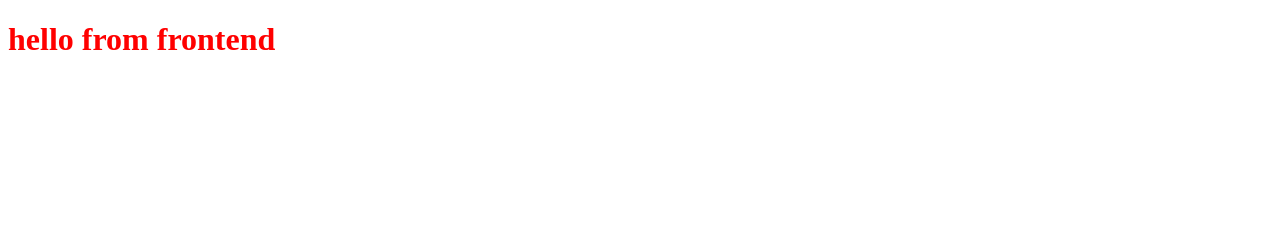
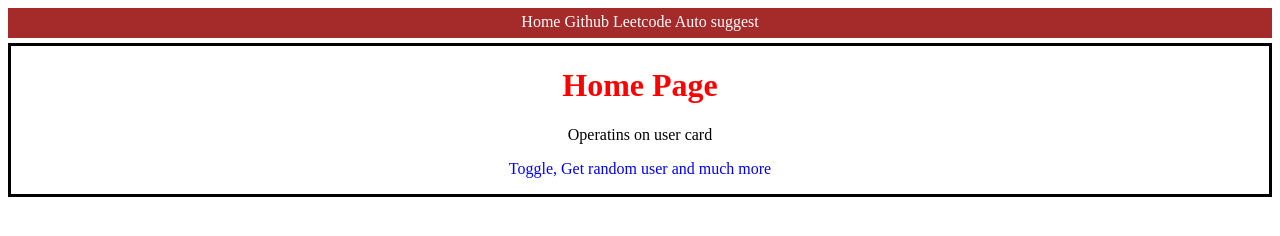
Before and after one commit to sruthi-alabantu/autosuggest, a website: page frontend/index.html in a window 1280 px wide. Drawn offline with Linux system fonts and the light colour scheme.

Commit message:
editings are done

```diff
--- a/frontend/index.css
+++ b/frontend/index.css
@@ -1,3 +1,39 @@
 h1 {
     color: red;
 }
+
+/*property : value */
+
+#home-intro{
+    text-align: center;
+
+    /*border: 3px;
+    border-color: black;
+    border-style: solid;*/
+
+    border: 3px solid black
+
+}
+
+#home-intro:hover{
+    background-color: burlywood;
+}
+
+#p2{
+    color: blue;
+}
+
+#nav{
+    text-align: center;
+    background-color: brown;
+    height: 25px;
+    padding-top: 5px;
+    margin-bottom: 5px;
+}
+
+#nav a{
+    margin: opx 5px;
+    /* margin : y-axis x-axis */
+    text-decoration: none;
+    color: white;
+}
--- a/frontend/index.html
+++ b/frontend/index.html
@@ -7,7 +7,19 @@
     <link rel="stylesheet" href="index.css">
 </head>
 <body>
-    <h1>hello from frontend</h1>
+
+    <div id="nav">
+        <a href="/"> Home </a>
+        <a href="https://github.com" target="_blank">Github</a>
+        <a href="http://leetcode.com">Leetcode</a>
+        <a href="./pages/autosuggest.html">Auto suggest</a>
+    </div>
+
+    <div id="home-intro">
+        <h1>Home Page</h1>
+        <p id="p1">Operatins on user card</p>
+        <p id="p2">Toggle, Get random user and much more</p>
+    </div>
     <script src="index.js"></script>
 </body>
 </html>
--- a/package.json
+++ b/package.json
@@ -17,5 +17,8 @@
   "bugs": {
     "url": "https://github.com/sruthi-alabantu/autosuggest/issues"
   },
-  "homepage": "https://github.com/sruthi-alabantu/autosuggest#readme"
+  "homepage": "https://github.com/sruthi-alabantu/autosuggest#readme",
+  "dependencies": {
+    "express": "^5.2.1"
+  }
 }
```
Also changed, not shown: frontend/pages/autosuggest.html (added, +11 -0 lines), 1 other file.
